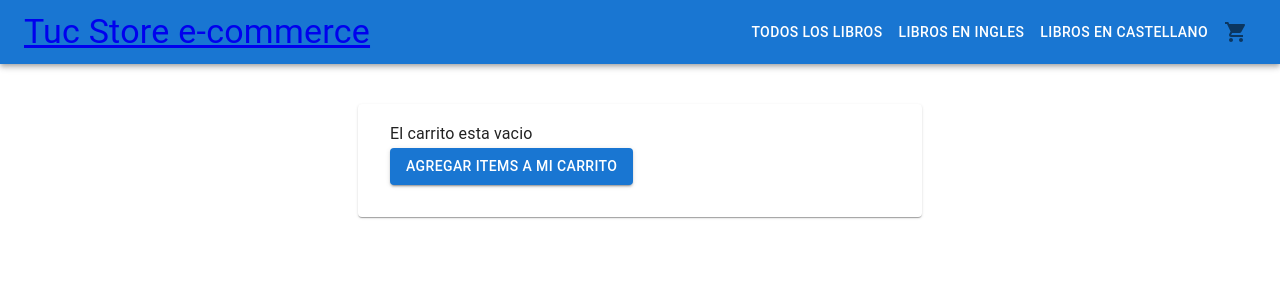
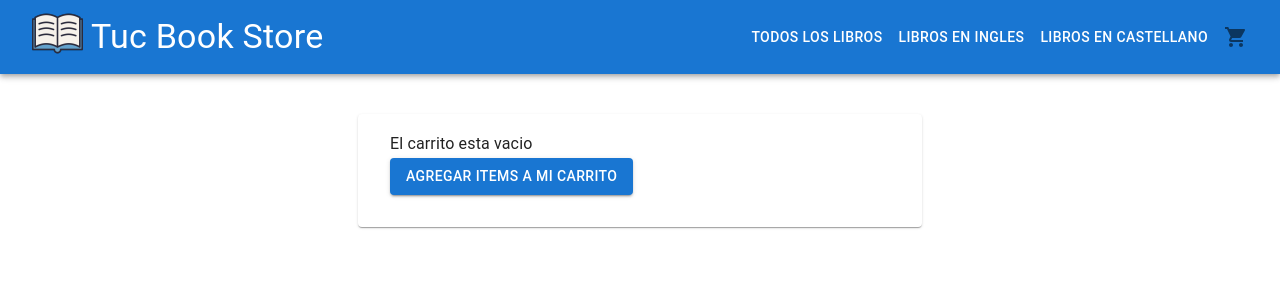
Before and after one commit to magrellet/tuc-store, a React (Create React App) app: page /cart in a window 1280 px wide. Shown: the top 300 px of the page. Built offline with nearby package versions, Linux system fonts and the light colour scheme.

Commit message:
Add new icon and validations for cart form

```diff
--- a/src/components/Cart/Cart.js
+++ b/src/components/Cart/Cart.js
@@ -36,6 +36,7 @@ const Cart = () => {
   const [open, setOpen] = useState(false);
   const [name, setName] = useState("");
   const [email, setEmail] = useState("");
+  const [confEmail, setConfEmail] = useState("");
   const [phone, setPhone] = useState("");
   const [buyer, setBuyer] = useState(buyerDefaultValues);
   const orderId = uuid();
@@ -110,6 +111,8 @@ const Cart = () => {
               type="email"
               defaultValue={name}
               onChange={(e) => setName(e.target.value)}
+              error={name === ""}
+              helperText={name === "" ? 'Agregar Nombre' : ' '}
             />
             <Box sx={{ p: 1 }} />
             <TextField
@@ -123,6 +126,8 @@ const Cart = () => {
                 inputMode: "numeric",
                 pattern: "[0-9]*",
               }}
+              error={phone === ""}
+              helperText={phone === "" ? 'Agregar Numero Telefonico' : ' '}
             />
             <Box sx={{ p: 1 }} />
             <TextField
@@ -131,6 +136,18 @@ const Cart = () => {
               label="Email"
               defaultValue={email}
               onChange={(e) => setEmail(e.target.value)}
+              error={email === ""}
+              helperText={email === "" ? 'Agregar email' : ' '}
+            />
+            <Box sx={{ p: 1 }} />
+            <TextField
+              required
+              id="conf-mail"
+              label="Confirmar Email"
+              defaultValue={email}
+              onChange={(e) => setConfEmail(e.target.value)}
+              error={confEmail === "" || email !== confEmail }
+              helperText={ (confEmail === "" || email !== confEmail) ? 'Confirmar email' : ' '}
             />
             <Box sx={{ p: 1 }} />
             <Button
@@ -144,7 +161,7 @@ const Cart = () => {
             </Button>
             <Box sx={{ p: 1 }} />
             <Button
-              disabled={!(name !== "" && email !== "" && phone !== "")}
+              disabled={!(name !== "" && email !== "" && phone !== "" && email === confEmail)}
               variant="contained"
               color="primary"
               onClick={() => {
--- a/src/components/navBar/NavBar.js
+++ b/src/components/navBar/NavBar.js
@@ -7,23 +7,33 @@ import Button from "@mui/material/Button";
 import { Link } from "react-router-dom";
 
 import CartWidget from "./CartWidget";
+import BookImg from "../../assets/img/book-icon.png";
 
 const NavBar = () => {
   const categoryBasePath = "/category/";
-  const firstCategory = `${categoryBasePath}1`
-  const secondCategory = `${categoryBasePath}2`
+  const firstCategory = `${categoryBasePath}1`;
+  const secondCategory = `${categoryBasePath}2`;
   return (
     <Box sx={{ flexGrow: 1 }}>
       <AppBar position="static">
         <Toolbar>
-        <Typography variant="h4" component={Link} to = "/" sx={{ flexGrow: 1 }}>
-          Tuc Store e-commerce
+          <Typography component={Link} to="/" sx={{ p: 1 }}>
+            <img src={BookImg} alt="logo" loading="lazy" />
+          </Typography>
+          <Typography variant="h4"  sx={{ flexGrow: 1 }}>
+            Tuc Book Store
           </Typography>
           <Box sx={{ flexGrow: 1 }} />
           <Box sx={{ display: { xs: "none", md: "flex" } }}>
-              <Button component={Link} to="/" color="inherit">Todos los Libros</Button>
-              <Button component={Link} to={firstCategory} color="inherit">Libros en ingles</Button>
-              <Button component={Link} to={secondCategory} color="inherit">Libros en castellano</Button>
+            <Button component={Link} to="/" color="inherit">
+              Todos los Libros
+            </Button>
+            <Button component={Link} to={firstCategory} color="inherit">
+              Libros en ingles
+            </Button>
+            <Button component={Link} to={secondCategory} color="inherit">
+              Libros en castellano
+            </Button>
             <Link to="/cart">
               <CartWidget />
             </Link>
```
Also changed, not shown: src/assets/img/book-icon.png (added), 1 other file (tests, documents, lock files or other folders).
